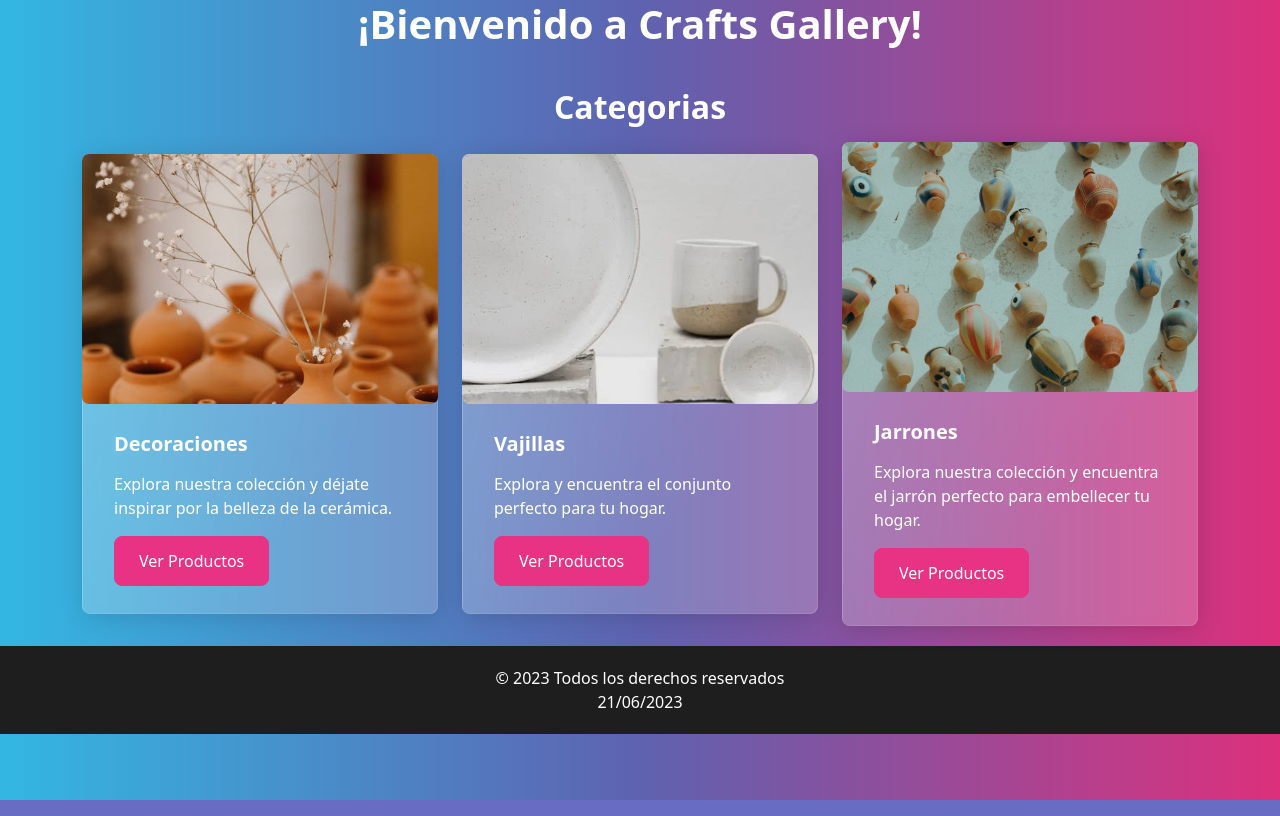
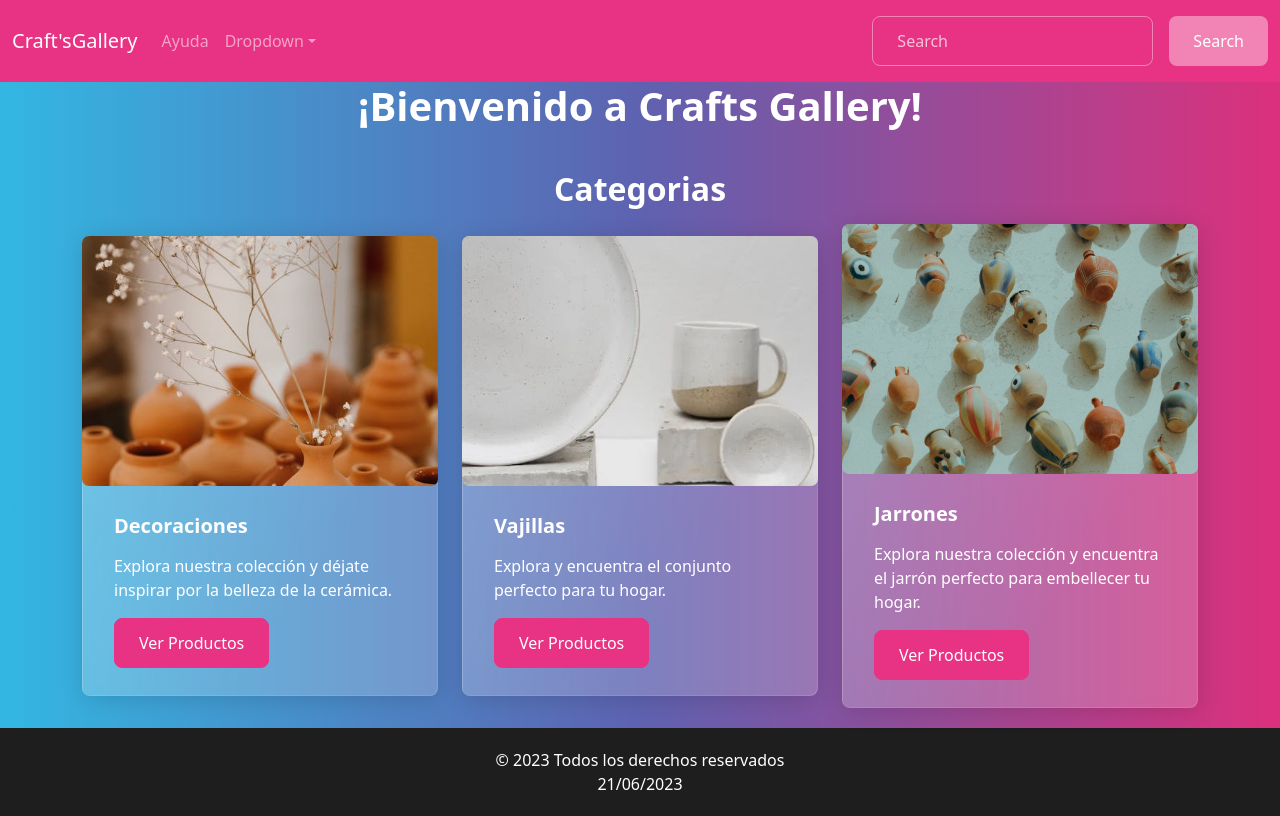
Before and after one commit to OskaritoLM/g, an Angular app: page / in a window 1280 px wide. Built offline with nearby package versions, Linux system fonts and the light colour scheme.

Commit message:
Plato v1.0.0.1

```diff
--- a/src/app/app.module.ts
+++ b/src/app/app.module.ts
@@ -17,6 +17,8 @@
 import { ProdUserComponent } from './componentes/prod-user/prod-user.component';
 import { LoginComponent } from './componentes/login/login.component';
 import { CommonModule } from '@angular/common';
+import { NavusrComponent } from './componentes/navusr/navusr.component';
+import { NavbasicComponent } from './componentes/navbasic/navbasic.component';
 
 @NgModule({
   declarations: [
@@ -33,7 +35,9 @@
     LogprovComponent,
     HomeUserComponent,
     ProdUserComponent,
-    LoginComponent
+    LoginComponent,
+    NavusrComponent,
+    NavbasicComponent
   ],
   imports: [
     BrowserModule,
--- a/src/app/componentes/home/home.component.html
+++ b/src/app/componentes/home/home.component.html
@@ -1,3 +1,5 @@
+<app-navbasic></app-navbasic>
+
 <h1>¡Bienvenido a Crafts Gallery!</h1>
 <br />
 <h2>Categorias</h2>
--- /dev/null
+++ b/src/app/componentes/navbasic/navbasic.component.html
@@ -0,0 +1,29 @@
+<nav class="navbar navbar-expand-lg bg-primary" data-bs-theme="dark">
+    <div class="container-fluid">
+      <a class="navbar-brand" href="#">Craft'sGallery</a>
+      <button class="navbar-toggler" type="button" data-bs-toggle="collapse" data-bs-target="#navbarColor01" aria-controls="navbarColor01" aria-expanded="false" aria-label="Toggle navigation">
+        <span class="navbar-toggler-icon"></span>
+      </button>
+      <div class="collapse navbar-collapse" id="navbarColor01">
+        <ul class="navbar-nav me-auto">
+          <li class="nav-item">
+            <a class="nav-link" href="#">Ayuda</a>
+          </li>
+          <li class="nav-item dropdown">
+            <a class="nav-link dropdown-toggle" data-bs-toggle="dropdown" href="#" role="button" aria-haspopup="true" aria-expanded="false">Dropdown</a>
+            <div class="dropdown-menu">
+              <a class="dropdown-item" href="/registro">Registrate</a>
+              <a class="dropdown-item" href="/login">Iniciar Sesión</a>
+              <div class="dropdown-divider"></div>
+              <a class="dropdown-item" href="/logadm">Administradores</a>
+              <a class="dropdown-item" href="/logprov">Provedores</a>
+            </div>
+          </li>
+        </ul>
+        <form class="d-flex">
+          <input class="form-control me-sm-2" type="search" placeholder="Search">
+          <button class="btn btn-secondary my-2 my-sm-0" type="submit">Search</button>
+        </form>
+      </div>
+    </div>
+  </nav>
--- /dev/null
+++ b/src/app/componentes/navusr/navusr.component.html
@@ -0,0 +1,40 @@
+<nav class="navbar navbar-expand-lg bg-primary" data-bs-theme="dark">
+  <div class="container-fluid">
+    <a class="navbar-brand" href="#">Navbar</a>
+    <button class="navbar-toggler" type="button" data-bs-toggle="collapse" data-bs-target="#navbarColor01" aria-controls="navbarColor01" aria-expanded="false" aria-label="Toggle navigation">
+      <span class="navbar-toggler-icon"></span>
+    </button>
+    <div class="collapse navbar-collapse" id="navbarColor01">
+      <ul class="navbar-nav me-auto">
+        <li class="nav-item">
+          <a class="nav-link active" href="#">Home
+            <span class="visually-hidden">(current)</span>
+          </a>
+        </li>
+        <li class="nav-item">
+          <a class="nav-link" href="#">Features</a>
+        </li>
+        <li class="nav-item">
+          <a class="nav-link" href="#">Pricing</a>
+        </li>
+        <li class="nav-item">
+          <a class="nav-link" href="#">About</a>
+        </li>
+        <li class="nav-item dropdown">
+          <a class="nav-link dropdown-toggle" data-bs-toggle="dropdown" href="#" role="button" aria-haspopup="true" aria-expanded="false">Dropdown</a>
+          <div class="dropdown-menu">
+            <a class="dropdown-item" href="#">Action</a>
+            <a class="dropdown-item" href="#">Another action</a>
+            <a class="dropdown-item" href="#">Something else here</a>
+            <div class="dropdown-divider"></div>
+            <a class="dropdown-item" href="#">Separated link</a>
+          </div>
+        </li>
+      </ul>
+      <form class="d-flex">
+        <input class="form-control me-sm-2" type="search" placeholder="Search">
+        <button class="btn btn-secondary my-2 my-sm-0" type="submit">Search</button>
+      </form>
+    </div>
+  </div>
+</nav>
```
Also changed, not shown: src/app/componentes/navbasic/navbasic.component.ts (added, +10 -0 lines), src/app/componentes/navusr/navusr.component.ts (added, +10 -0 lines), src/app/componentes/navbasic/navbasic.component.css (added), src/app/componentes/navusr/navusr.component.css (added), 2 other files (tests, documents, lock files or other folders).
